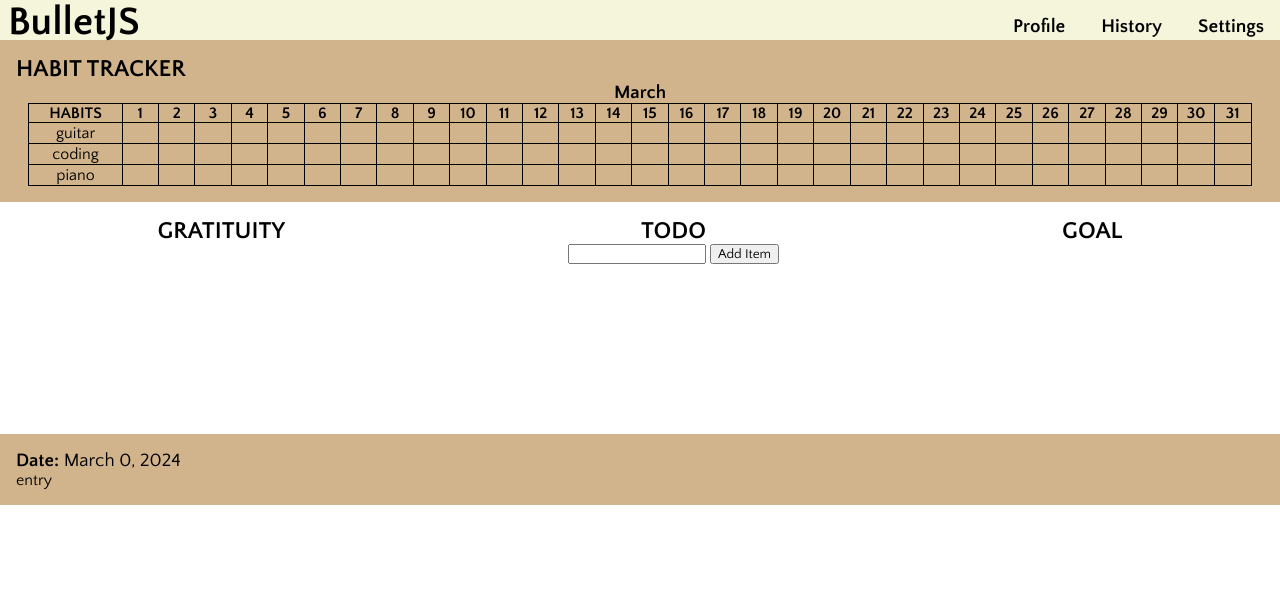
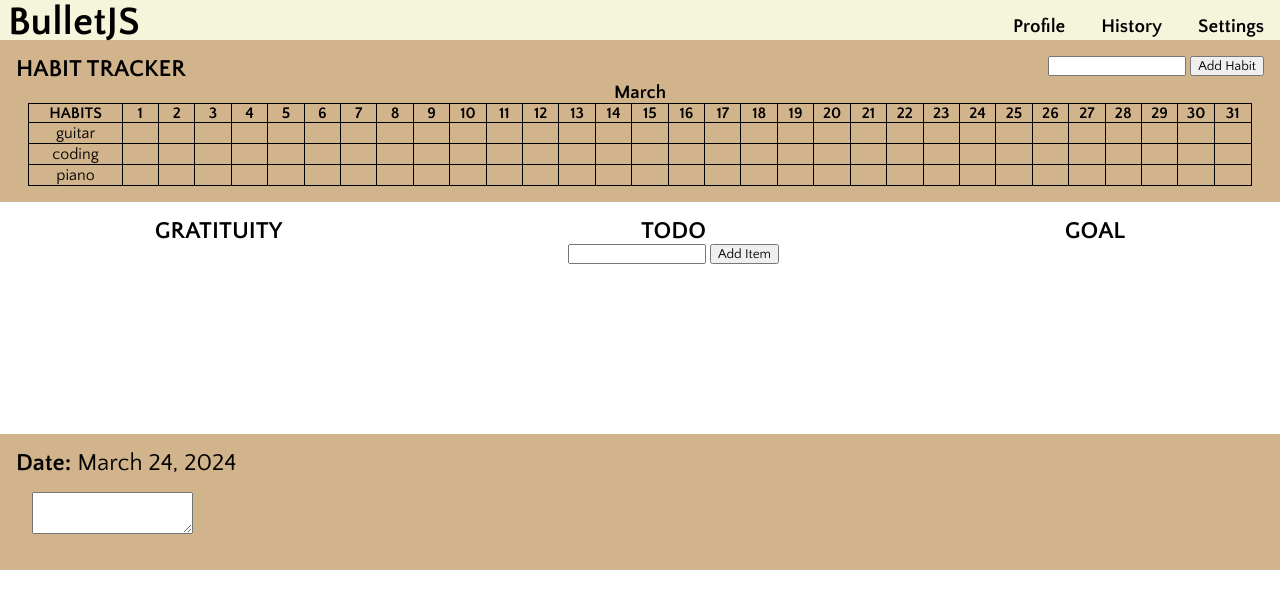
Before and after one commit to jelo-ca/Journal-AppJS, a plain HTML site: page index.html in a window 1280 px wide. Drawn offline with Linux system fonts and the light colour scheme.

Commit message:
addHabit() Button
still need to save the habit data into a dictionary

```diff
--- a/index.html
+++ b/index.html
@@ -35,7 +35,13 @@
       </ul>
     </nav>
     <section id="habit-tracker">
-      <h2>HABIT TRACKER</h2>
+      <div class="habit-container-header">
+        <h2>HABIT TRACKER</h2>
+        <div class="add-habit">
+          <input type="text" class="habit-input" />
+          <button onclick="addHabit()">Add Habit</button>
+        </div>
+      </div>
       <h3 class="month-header">MONTH</h3>
       <table class="habit-table">
         <tr class="habit-date">
@@ -58,7 +64,7 @@
         <h2>TODO</h2>
         <div class="todo-container">
           <div class="todo">
-            <input type="text" class="todo-item" />
+            <input type="text" class="todo-input" />
             <button class="add-todo" onclick="addTodo()">Add Item</button>
           </div>
           <ul class="todo-list">
@@ -72,7 +78,9 @@
     </section>
     <section id="journal-entry">
       <h3>Date: <span class="entry-date"></span></h3>
-      <div class="entry">entry</div>
+      <div class="entry">
+        <textarea name="entry-text" class="entry-text"></textarea>
+      </div>
     </section>
   </body>
 </html>
--- a/main.js
+++ b/main.js
@@ -22,7 +22,7 @@ const months = [
   "December",
 ];
 
-const date = new Date();
+let date = new Date();
 let month = date.getMonth();
 monthHeader.innerHTML = months[month];
 
@@ -74,6 +74,24 @@ for (let i = 0; i < habitCheckbox.length; i++) {
   );
 }
 
+const habitInput = document.querySelector(".habit-input");
+
+function addHabit() {
+  if (habitInput.value === "") {
+    alert("You must write something");
+  } else {
+    let tr = document.createElement("tr");
+    tr.classList.add("habit");
+    habitTable.appendChild(tr);
+    let td = document.createElement("td");
+    td.innerHTML = habitInput.value;
+    tr.appendChild(td);
+  }
+  habitInput.value = "";
+  saveData();
+  loadCheckbox();
+}
+
 //updates array for localStorage saving later
 function updateCheckboxArray(i) {
   const index = checkboxArray.indexOf(i);
@@ -85,8 +103,6 @@ function updateCheckboxArray(i) {
   console.log(checkboxArray);
   console.log(arr);
 }
-
-console.log("checkboxArray: " + checkboxArray);
 
 //function to show saved habit data by toggling the saved indexes from localStorage
 function loadCheckbox() {
@@ -107,20 +123,20 @@ function loadCheckbox() {
 
 let todoContainer = document.querySelector(".todo-container");
 const todoList = document.querySelector(".todo-list");
-const inputField = document.querySelector(".todo-item");
+const inputTodo = document.querySelector(".todo-input");
 
 function addTodo() {
-  if (inputField.value === "") {
+  if (inputTodo.value === "") {
     alert("You must write something");
   } else {
     let li = document.createElement("li");
-    li.innerHTML = inputField.value;
+    li.innerHTML = inputTodo.value;
     todoList.appendChild(li);
     let span = document.createElement("span");
     span.innerHTML = "\u00d7";
     li.appendChild(span);
   }
-  inputField.value = "";
+  inputTodo.value = "";
   saveData();
 }
 
@@ -153,4 +169,4 @@ loadData();
 const entryDate = document.querySelector(".entry-date");
 
 entryDate.innerHTML =
-  months[month] + " " + date.getDay() + ", " + date.getFullYear();
+  months[month] + " " + date.getDate() + ", " + date.getFullYear();
--- a/style.css
+++ b/style.css
@@ -49,6 +49,11 @@ section {
   text-align: center;
 }
 
+.habit-container-header {
+  display: flex;
+  justify-content: space-between;
+}
+
 #habit-tracker h2 {
   text-align: left;
 }
@@ -81,13 +86,16 @@ td {
 
 .habit-checkbox.checked {
   font-weight: bold;
+  color: white;
+  background-color: black;
 }
 
 /* DAILY REMINDERS */
 #daily-reminders {
   height: 25vh;
   display: flex;
-  justify-content: space-around;
+  justify-content: space-evenly;
+  gap: 0.5rem;
 }
 
 #daily-reminders div {
@@ -122,3 +130,15 @@ td {
 .entry-date {
   font-weight: normal;
 }
+
+#journal-entry h3 {
+  font-size: 1.5rem;
+}
+
+.entry {
+  padding: 1rem;
+}
+
+.entry-text {
+  font-size: 1rem;
+}
```
